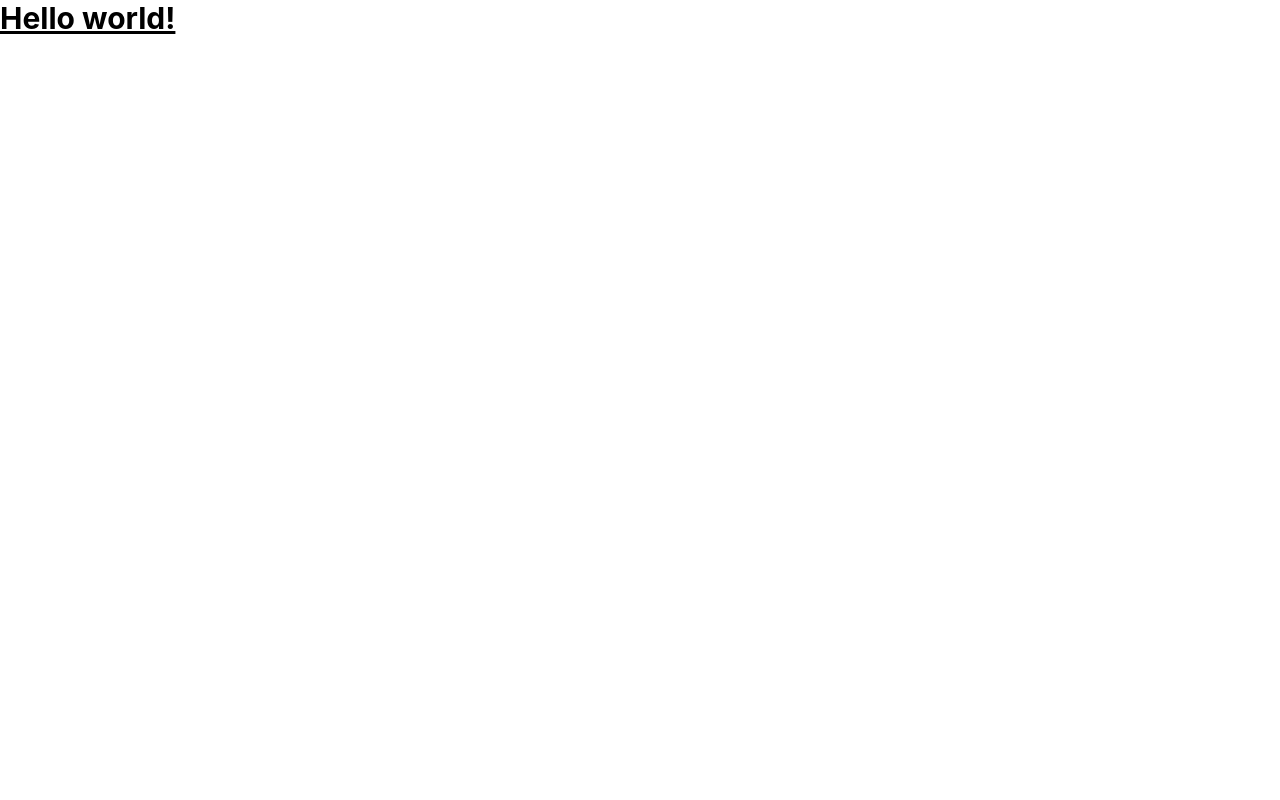
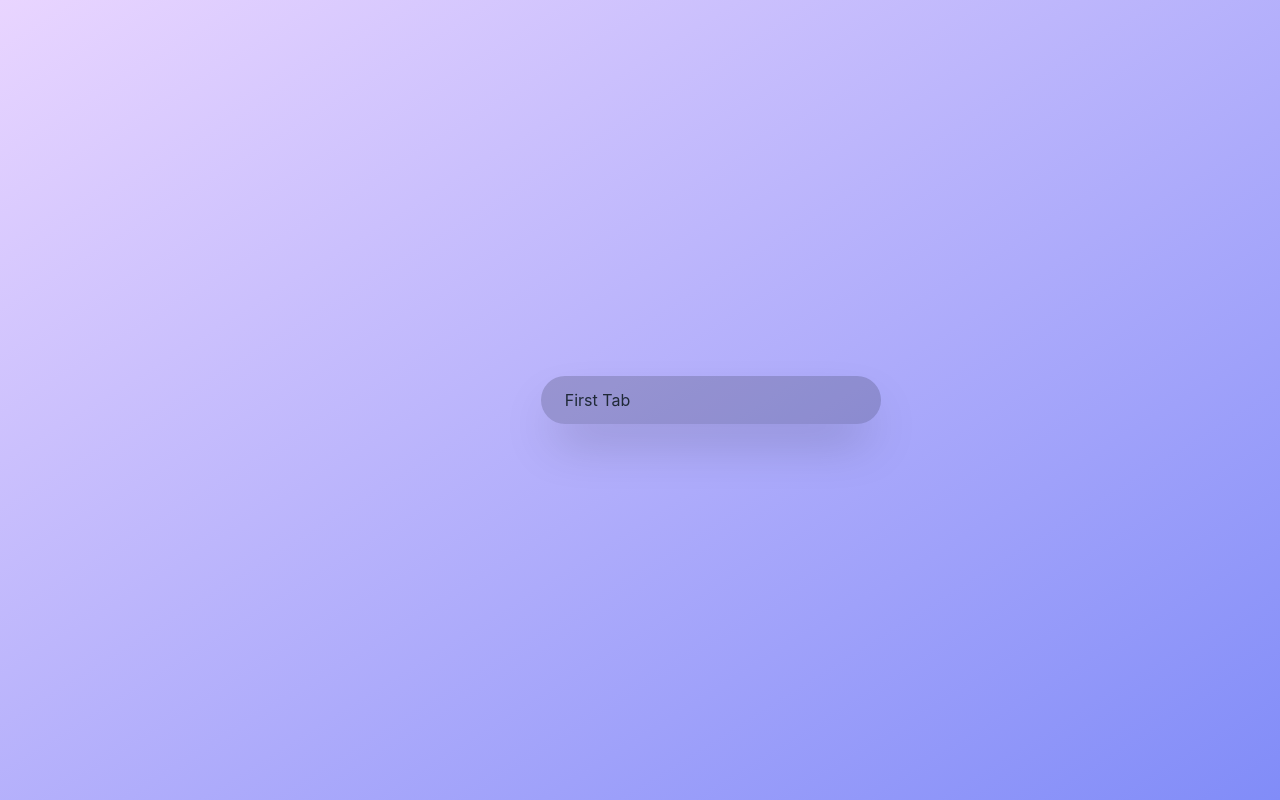
Before and after one commit to OnizukaJS/test-tailwind-css, a React (Create React App) app: page / in a window 1280 px wide. Built offline with nearby package versions, Linux system fonts and the light colour scheme.

Commit message:
Started creation of first tab

```diff
--- a/src/App.tsx
+++ b/src/App.tsx
@@ -1,12 +1,31 @@
-import React from 'react';
-import logo from './logo.svg';
-import './App.css';
+import React from "react";
+import logo from "./logo.svg";
+import "./App.css";
 
 function App() {
   return (
-    <h1 className='text-3xl font-bold underline'>
-      Hello world!
-    </h1>
+    <div className="min-h-screen flex items-center bg-gradient-to-br from-purple-200 to-indigo-400">
+      <div className="max-w-3xl mx-auto px-8 sm:px-0">
+        <div className="sm:w-7/12 sm:mx-auto">
+          <div
+            role="tablist"
+            aria-label="tabs"
+            className="relative w-max mx-auto h-12 grid grid-cols-3 items-center px-[3xl] rounded-full bg-gray-900/20 overflow-hidden shadow-2xl shadow-900/20 transition"
+          >
+            <button
+              role="tab"
+              aria-selected="true"
+              aria-controls="panel-1"
+              id="tab-1"
+              tabIndex={0}
+              className="relative block h-10 px-6 tab rounded-full"
+            >
+              <span className="text-gray-800">First Tab</span>
+            </button>
+          </div>
+        </div>
+      </div>
+    </div>
   );
 }
 
```
